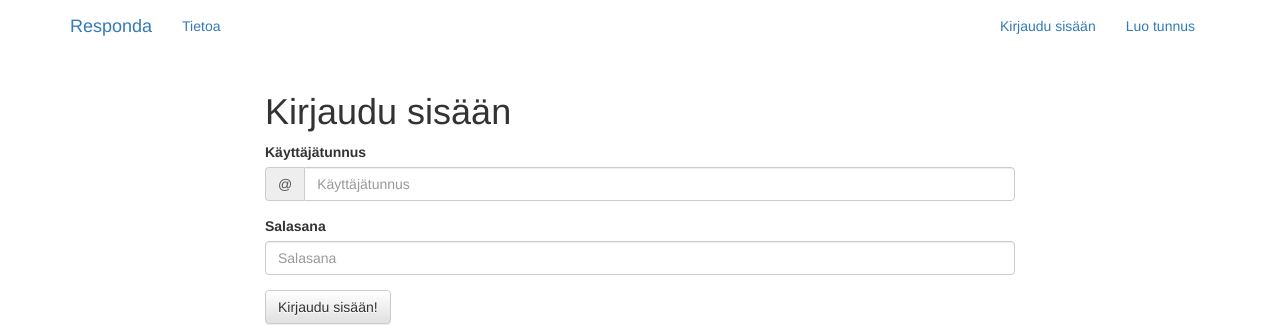
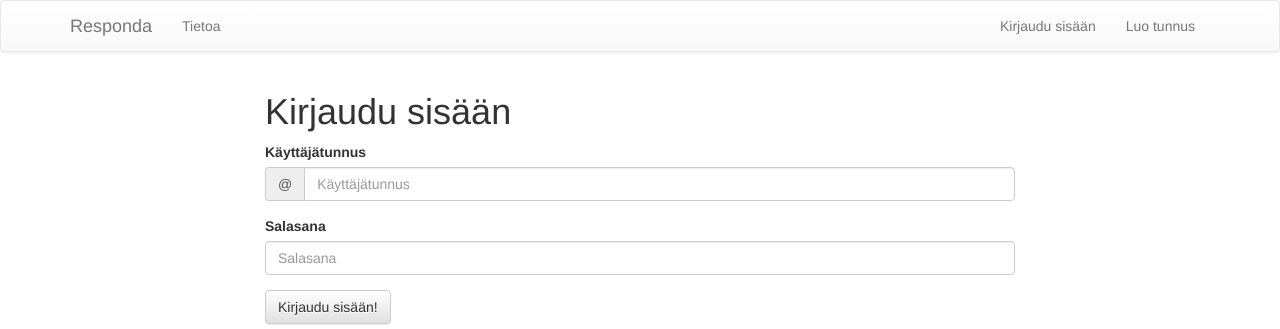
Before and after one commit to fergusq/responda, a Django app: page /login/ in a window 1280 px wide. Shown: the top 329 px of the page. Run offline with Django 3.2, Linux system fonts and the light colour scheme; some libraries are stand-ins or nearby versions.

Commit message:
korjattu navigointipalkki

```diff
--- a/responda_messages/templates/responda_messages/base.html
+++ b/responda_messages/templates/responda_messages/base.html
@@ -3,15 +3,25 @@
 	<head>
 		<title>Responda</title>
 		<meta name="viewport" content="width=device-width, initial-scale=1">
-		<link rel="stylesheet" href="//maxcdn.bootstrapcdn.com/bootstrap/3.2.0/css/bootstrap.min.css">
-		<link rel="stylesheet" href="//maxcdn.bootstrapcdn.com/bootstrap/3.2.0/css/bootstrap-theme.min.css">
+		<script src="https://code.jquery.com/jquery-3.1.0.min.js"></script>
+		<link rel="stylesheet" href="https://maxcdn.bootstrapcdn.com/bootstrap/3.3.7/css/bootstrap.min.css" integrity="sha384-BVYiiSIFeK1dGmJRAkycuHAHRg32OmUcww7on3RYdg4Va+PmSTsz/K68vbdEjh4u" crossorigin="anonymous">
+<link rel="stylesheet" href="https://maxcdn.bootstrapcdn.com/bootstrap/3.3.7/css/bootstrap-theme.min.css" integrity="sha384-rHyoN1iRsVXV4nD0JutlnGaslCJuC7uwjduW9SVrLvRYooPp2bWYgmgJQIXwl/Sp" crossorigin="anonymous">
+		<script src="https://maxcdn.bootstrapcdn.com/bootstrap/3.3.7/js/bootstrap.min.js" integrity="sha384-Tc5IQib027qvyjSMfHjOMaLkfuWVxZxUPnCJA7l2mCWNIpG9mGCD8wGNIcPD7Txa" crossorigin="anonymous"></script>
 		<link rel="stylesheet" href="{% static 'css/responda.css' %}">
 	</head>
 	<body>
-		<nav class="navbar">
+		<nav class="navbar navbar-default">
 			<div class="container">
-				<div class="navbar-header"><a class="navbar-brand" href="/messages/1/">Responda</a></div>
-				<div id="navbar" class="collapse navbar-collapse">
+				<div class="navbar-header">
+					<button type="button" class="navbar-toggle" data-toggle="collapse" data-target="#main-navbar">
+						<span class="sr-only">Toggle navigation</span>
+						<span class="icon-bar"></span>
+						<span class="icon-bar"></span>
+						<span class="icon-bar"></span>
+					</button>
+					<a class="navbar-brand" href="/messages/1/">Responda</a>
+				</div>
+				<div id="main-navbar" class="collapse navbar-collapse">
 					<ul class="nav navbar-nav">
 						<li><a href="/messages/8/">Tietoa</a></li>
 					</ul>
@@ -21,7 +31,7 @@
 							<li><a href="/register/">Luo tunnus</a></li>
 						{% else %}
 							<li>
-								<p class="navbar-text"><b>{{ user.first_name }} {{ user.last_name }}</b> @{{ user.username }}</p>
+								<p class="navbar-text"><b>{{ user.first_name }} {{ user.last_name }}</b> &sdot; @{{ user.username }}</p>
 							</li>
 							<li><a href="/logout/">Kirjaudu ulos</a></li>
 						{% endif %}
--- a/responda_messages/templates/responda_messages/detail.html
+++ b/responda_messages/templates/responda_messages/detail.html
@@ -7,7 +7,7 @@
 				<p class="list-group-item-heading">
 					<span class="text-right" style="float:right;">{{ message.parent_message.pub_date }}</span>
 					<b>{{ message.parent_message.author.first_name }} {{ message.parent_message.author.last_name }}</b>
-					@{{ message.parent_message.author.username }}
+					&sdot; @{{ message.parent_message.author.username }}
 				</p>
 				<p class="list-group-item-text">{{ message.parent_message.message_text|truncatechars:"100" }}</p>
 			</a>
@@ -16,7 +16,7 @@
 	<div class="panel panel-default">
 		<div class="panel-heading">
 			<p class="text-right" style="float:right;">{{ message.pub_date }}</p>
-			<b>{{ message.author.first_name }} {{ message.author.last_name }}</b> @{{ message.author.username }}
+			<b>{{ message.author.first_name }} {{ message.author.last_name }}</b> &sdot; @{{ message.author.username }}
 		</div>
 		<div class="panel-body">{{ msg_text|safe }}</div>
 		<ul class="list-group">
@@ -25,7 +25,7 @@
 					<p class="list-group-item-heading">
 						<span class="text-right" style="float:right;">{{ reply.pub_date }}</span>
 						<b>{{ reply.author.first_name }} {{ reply.author.last_name }}</b>
-						@{{ reply.author.username }}
+						&sdot; @{{ reply.author.username }}
 					</p>
     					<span class="badge">{{ reply.num_replies }}</span>
     					<p class="list-group-item-text">{{ reply.message_text|truncatechars:"100" }}</p>
```
